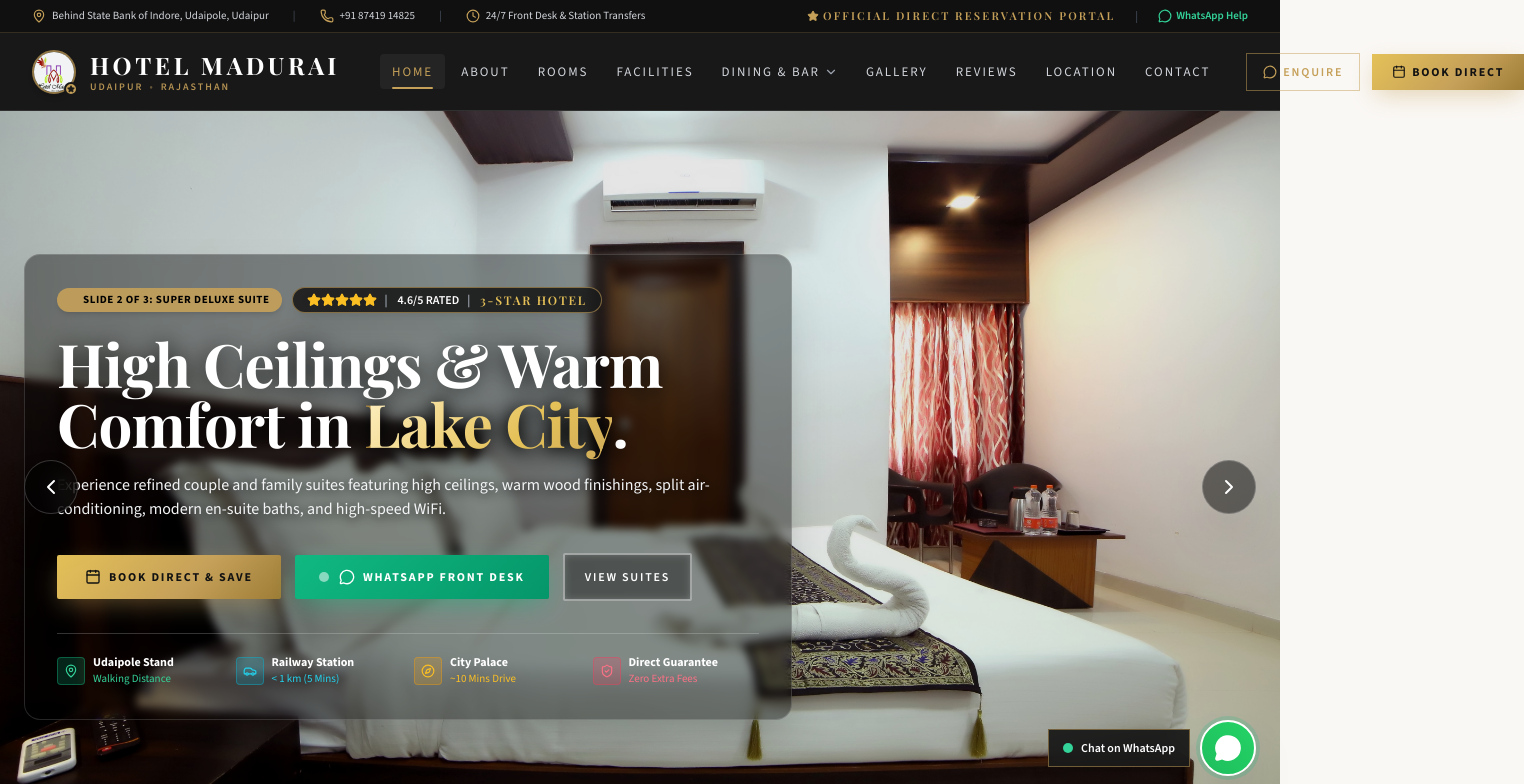
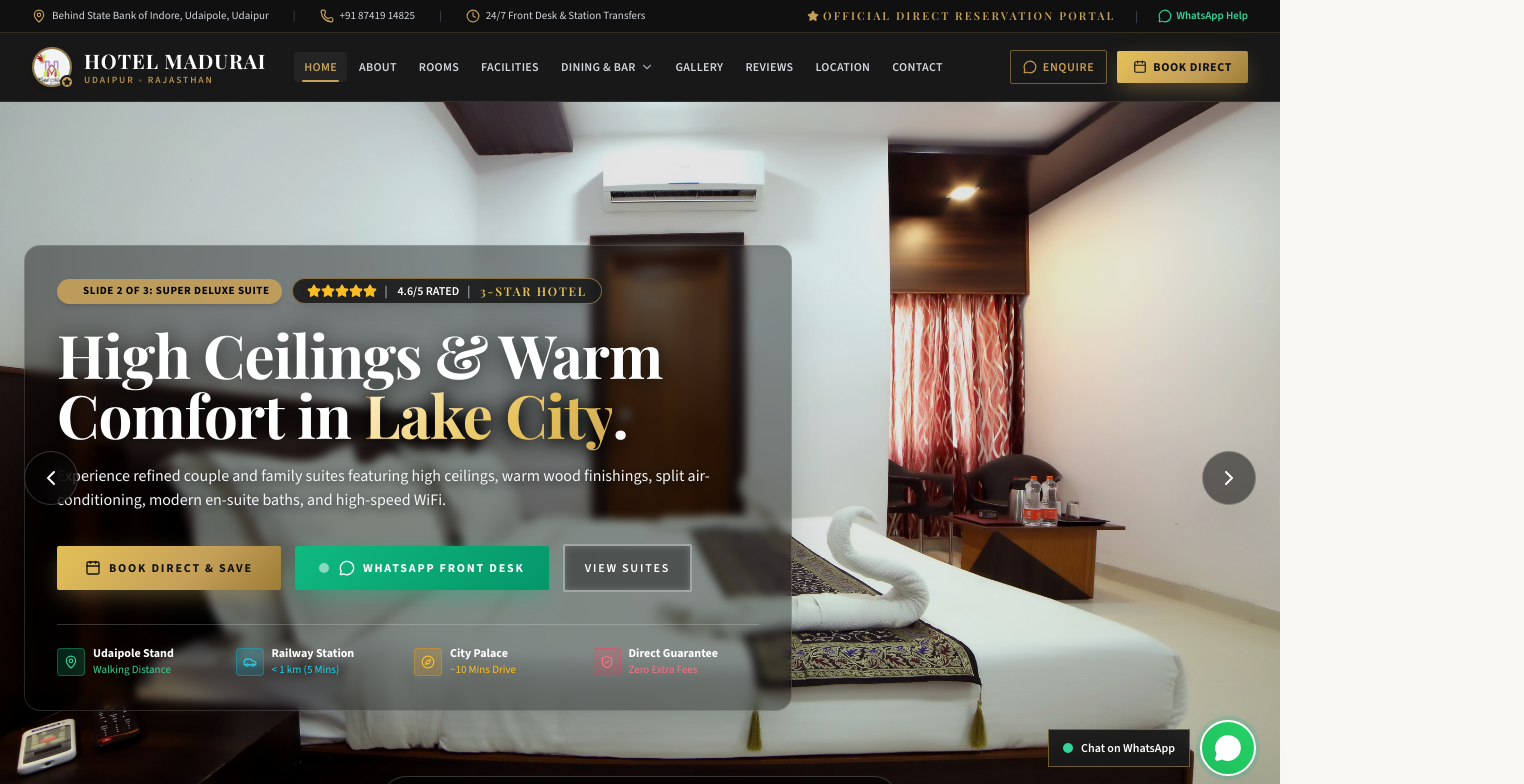
Before and after one commit to Eshbanoliver/maduraihotel, a React (Vite) app: page / in a window 1280 px wide. Shown: the top 784 px of the page, 1524 px wide, since content can reach past the window. Built offline with nearby package versions, Linux system fonts and the light colour scheme; a web font is replaced by a local one.

Commit message:
updated files

```diff
--- a/src/components/Navbar.tsx
+++ b/src/components/Navbar.tsx
@@ -94,7 +94,7 @@ export const Navbar: React.FC = () => {
       <header className="sticky top-0 z-50 transition-all duration-300">
         {/* Top Luxury Announcement Bar - visible on large screens */}
         <div className="bg-[#101010] text-xs text-gray-300 border-b border-gold/20 hidden lg:block">
-          <div className="w-full max-w-[1440px] mx-auto px-4 sm:px-8 py-2 flex justify-between items-center">
+          <div className="w-full max-w-[1440px] mx-auto px-4 sm:px-6 lg:px-8 py-2 flex justify-between items-center">
 
             <div className="flex items-center space-x-6 text-[11px]">
               <span className="flex items-center text-gray-300 hover:text-gold transition">
@@ -140,42 +140,42 @@ export const Navbar: React.FC = () => {
         <nav
           className={`w-full transition-all duration-300 ${
             scrolled
-              ? 'bg-[#141414]/98 backdrop-blur-xl shadow-2xl py-3 border-b border-gold/30'
-              : 'bg-[#181818] py-4 border-b border-white/10'
+              ? 'bg-[#141414]/98 backdrop-blur-xl shadow-2xl py-2.5 sm:py-3 border-b border-gold/30'
+              : 'bg-[#181818] py-3 sm:py-3.5 border-b border-white/10'
           }`}
         >
-          <div className="w-full max-w-[1440px] mx-auto px-4 sm:px-8 flex items-center justify-between">
+          <div className="w-full max-w-[1440px] mx-auto px-4 sm:px-6 lg:px-8 flex items-center justify-between gap-2 lg:gap-3">
 
             {/* Logo / Brand Identity - Fixed flex-shrink-0 with clear separation */}
-            <Link to="/" className="flex items-center space-x-3.5 group flex-shrink-0 mr-6 lg:mr-8 xl:mr-10">
+            <Link to="/" className="flex items-center space-x-2.5 sm:space-x-3 group flex-shrink-0 mr-2 xl:mr-4">
               <div className="relative flex-shrink-0">
                 <img
                   src="/images/hotel-madurai-logo.jpg"
                   alt="Hotel Madurai Emblem"
-                  className="w-10 h-10 sm:w-11 sm:h-11 rounded-full border-2 border-gold/70 object-cover shadow-md group-hover:scale-105 transition duration-300"
+                  className="w-9 h-9 sm:w-10 sm:h-10 rounded-full border-2 border-gold/70 object-cover shadow-md group-hover:scale-105 transition duration-300"
                 />
                 <span className="absolute -bottom-0.5 -right-0.5 w-3.5 h-3.5 bg-gold rounded-full border-2 border-[#181818] flex items-center justify-center">
                   <Star className="w-2 h-2 text-[#181818] fill-[#181818]" />
                 </span>
               </div>
               <div className="flex flex-col">
-                <span className="font-serif text-base sm:text-xl xl:text-2xl font-bold tracking-luxury text-white group-hover:text-gold transition duration-200 whitespace-nowrap">
+                <span className="font-serif text-sm sm:text-base lg:text-lg xl:text-xl font-bold tracking-wider text-white group-hover:text-gold transition duration-200 whitespace-nowrap">
                   HOTEL MADURAI
                 </span>
-                <span className="text-[8.5px] sm:text-[10px] tracking-widest uppercase text-gold/90 font-sans font-semibold -mt-0.5 flex items-center whitespace-nowrap">
+                <span className="text-[8px] sm:text-[9.5px] tracking-widest uppercase text-gold/90 font-sans font-semibold -mt-0.5 flex items-center whitespace-nowrap">
                   <span>UDAIPUR</span>
-                  <span className="mx-1.5 opacity-50">•</span>
+                  <span className="mx-1 opacity-50">•</span>
                   <span>RAJASTHAN</span>
                 </span>
               </div>
             </Link>
 
-            {/* Desktop Navigation Links - Perfectly spaced without colliding */}
-            <div className="hidden xl:flex items-center space-x-1 2xl:space-x-2">
+            {/* Desktop Navigation Links - Compact & robust spacing to prevent overflow */}
+            <div className="hidden xl:flex items-center space-x-0.5 2xl:space-x-1 flex-shrink">
               {/* Home */}
               <Link
                 to="/"
-                className={`px-3 py-2 text-[12px] xl:text-[13px] uppercase tracking-luxury font-medium transition-all duration-200 relative whitespace-nowrap rounded ${
+                className={`px-2 xl:px-2.5 py-1.5 text-[11px] xl:text-[12px] 2xl:text-[12.5px] uppercase tracking-wide font-semibold transition-all duration-200 relative whitespace-nowrap rounded ${
                   isActive('/')
                     ? 'text-gold font-bold bg-white/5'
                     : 'text-gray-300 hover:text-gold hover:bg-white/5'
@@ -183,14 +183,14 @@ export const Navbar: React.FC = () => {
               >
                 Home
                 {isActive('/') && (
-                  <span className="absolute bottom-0 left-3 right-3 h-[2px] bg-gold rounded-full" />
+                  <span className="absolute bottom-0 left-2 right-2 h-[2px] bg-gold rounded-full" />
                 )}
               </Link>
 
               {/* About */}
               <Link
                 to="/about"
-                className={`px-3 py-2 text-[12px] xl:text-[13px] uppercase tracking-luxury font-medium transition-all duration-200 relative whitespace-nowrap rounded ${
+                className={`px-2 xl:px-2.5 py-1.5 text-[11px] xl:text-[12px] 2xl:text-[12.5px] uppercase tracking-wide font-semibold transition-all duration-200 relative whitespace-nowrap rounded ${
                   isActive('/about')
                     ? 'text-gold font-bold bg-white/5'
                     : 'text-gray-300 hover:text-gold hover:bg-white/5'
@@ -198,14 +198,14 @@ export const Navbar: React.FC = () => {
               >
                 About
                 {isActive('/about') && (
-                  <span className="absolute bottom-0 left-3 right-3 h-[2px] bg-gold rounded-full" />
+                  <span className="absolute bottom-0 left-2 right-2 h-[2px] bg-gold rounded-full" />
                 )}
               </Link>
 
               {/* Rooms */}
               <Link
                 to="/rooms"
-                className={`px-3 py-2 text-[12px] xl:text-[13px] uppercase tracking-luxury font-medium transition-all duration-200 relative whitespace-nowrap rounded ${
+                className={`px-2 xl:px-2.5 py-1.5 text-[11px] xl:text-[12px] 2xl:text-[12.5px] uppercase tracking-wide font-semibold transition-all duration-200 relative whitespace-nowrap rounded ${
                   isActive('/rooms')
                     ? 'text-gold font-bold bg-white/5'
                     : 'text-gray-300 hover:text-gold hover:bg-white/5'
@@ -213,14 +213,14 @@ export const Navbar: React.FC = () => {
               >
                 Rooms
                 {isActive('/rooms') && (
-                  <span className="absolute bottom-0 left-3 right-3 h-[2px] bg-gold rounded-full" />
+                  <span className="absolute bottom-0 left-2 right-2 h-[2px] bg-gold rounded-full" />
                 )}
               </Link>
 
               {/* Facilities */}
               <Link
                 to="/facilities"
-                className={`px-3 py-2 text-[12px] xl:text-[13px] uppercase tracking-luxury font-medium transition-all duration-200 relative whitespace-nowrap rounded ${
+                className={`px-2 xl:px-2.5 py-1.5 text-[11px] xl:text-[12px] 2xl:text-[12.5px] uppercase tracking-wide font-semibold transition-all duration-200 relative whitespace-nowrap rounded ${
                   isActive('/facilities')
                     ? 'text-gold font-bold bg-white/5'
                     : 'text-gray-300 hover:text-gold hover:bg-white/5'
@@ -228,7 +228,7 @@ export const Navbar: React.FC = () => {
               >
                 Facilities
                 {isActive('/facilities') && (
-                  <span className="absolute bottom-0 left-3 right-3 h-[2px] bg-gold rounded-full" />
+                  <span className="absolute bottom-0 left-2 right-2 h-[2px] bg-gold rounded-full" />
                 )}
               </Link>
 
@@ -241,7 +241,7 @@ export const Navbar: React.FC = () => {
               >
                 <button
                   onClick={() => setDiningDropdownOpen(!diningDropdownOpen)}
-                  className={`px-3 py-2 text-[12px] xl:text-[13px] uppercase tracking-luxury font-medium transition-all duration-200 relative whitespace-nowrap rounded inline-flex items-center space-x-1 ${
+                  className={`px-2 xl:px-2.5 py-1.5 text-[11px] xl:text-[12px] 2xl:text-[12.5px] uppercase tracking-wide font-semibold transition-all duration-200 relative whitespace-nowrap rounded inline-flex items-center space-x-1 ${
                     isDiningActive()
                       ? 'text-gold font-bold bg-white/5'
                       : 'text-gray-300 hover:text-gold hover:bg-white/5'
@@ -251,7 +251,7 @@ export const Navbar: React.FC = () => {
                   <span>Dining & Bar</span>
                   <ChevronDown className={`w-3.5 h-3.5 transition-transform duration-200 ${diningDropdownOpen ? 'rotate-180 text-gold' : 'text-gray-400'}`} />
                   {isDiningActive() && (
-                    <span className="absolute bottom-0 left-3 right-3 h-[2px] bg-gold rounded-full" />
+                    <span className="absolute bottom-0 left-2 right-2 h-[2px] bg-gold rounded-full" />
                   )}
                 </button>
 
@@ -309,7 +309,7 @@ export const Navbar: React.FC = () => {
               {/* Gallery */}
               <Link
                 to="/gallery"
-                className={`px-3 py-2 text-[12px] xl:text-[13px] uppercase tracking-luxury font-medium transition-all duration-200 relative whitespace-nowrap rounded ${
+                className={`px-2 xl:px-2.5 py-1.5 text-[11px] xl:text-[12px] 2xl:text-[12.5px] uppercase tracking-wide font-semibold transition-all duration-200 relative whitespace-nowrap rounded ${
                   isActive('/gallery')
                     ? 'text-gold font-bold bg-white/5'
                     : 'text-gray-300 hover:text-gold hover:bg-white/5'
@@ -317,14 +317,14 @@ export const Navbar: React.FC = () => {
               >
                 Gallery
                 {isActive('/gallery') && (
-                  <span className="absolute bottom-0 left-3 right-3 h-[2px] bg-gold rounded-full" />
+                  <span className="absolute bottom-0 left-2 right-2 h-[2px] bg-gold rounded-full" />
                 )}
               </Link>
 
               {/* Reviews */}
               <Link
                 to="/testimonials"
-                className={`px-3 py-2 text-[12px] xl:text-[13px] uppercase tracking-luxury font-medium transition-all duration-200 relative whitespace-nowrap rounded ${
+                className={`px-2 xl:px-2.5 py-1.5 text-[11px] xl:text-[12px] 2xl:text-[12.5px] uppercase tracking-wide font-semibold transition-all duration-200 relative whitespace-nowrap rounded ${
                   isActive('/testimonials')
                     ? 'text-gold font-bold bg-white/5'
                     : 'text-gray-300 hover:text-gold hover:bg-white/5'
@@ -332,14 +332,14 @@ export const Navbar: React.FC = () => {
               >
                 Reviews
                 {isActive('/testimonials') && (
-                  <span className="absolute bottom-0 left-3 right-3 h-[2px] bg-gold rounded-full" />
+                  <span className="absolute bottom-0 left-2 right-2 h-[2px] bg-gold rounded-full" />
                 )}
               </Link>
 
               {/* Location */}
               <Link
                 to="/location"
-                className={`px-3 py-2 text-[12px] xl:text-[13px] uppercase tracking-luxury font-medium transition-all duration-200 relative whitespace-nowrap rounded ${
+                className={`px-2 xl:px-2.5 py-1.5 text-[11px] xl:text-[12px] 2xl:text-[12.5px] uppercase tracking-wide font-semibold transition-all duration-200 relative whitespace-nowrap rounded ${
                   isActive('/location')
                     ? 'text-gold font-bold bg-white/5'
                     : 'text-gray-300 hover:text-gold hover:bg-white/5'
@@ -347,14 +347,14 @@ export const Navbar: React.FC = () => {
               >
                 Location
                 {isActive('/location') && (
-                  <span className="absolute bottom-0 left-3 right-3 h-[2px] bg-gold rounded-full" />
+                  <span className="absolute bottom-0 left-2 right-2 h-[2px] bg-gold rounded-full" />
                 )}
               </Link>
 
               {/* Contact */}
               <Link
                 to="/contact"
-                className={`px-3 py-2 text-[12px] xl:text-[13px] uppercase tracking-luxury font-medium transition-all duration-200 relative whitespace-nowrap rounded ${
+                className={`px-2 xl:px-2.5 py-1.5 text-[11px] xl:text-[12px] 2xl:text-[12.5px] uppercase tracking-wide font-semibold transition-all duration-200 relative whitespace-nowrap rounded ${
                   isActive('/contact')
                     ? 'text-gold font-bold bg-white/5'
                     : 'text-gray-300 hover:text-gold hover:bg-white/5'
@@ -362,18 +362,18 @@ export const Navbar: React.FC = () => {
               >
                 Contact
                 {isActive('/contact') && (
-                  <span className="absolute bottom-0 left-3 right-3 h-[2px] bg-gold rounded-full" />
+                  <span className="absolute bottom-0 left-2 right-2 h-[2px] bg-gold rounded-full" />
                 )}
               </Link>
             </div>
 
-            {/* Header Right Action CTA Buttons */}
-            <div className="hidden sm:flex items-center space-x-3 flex-shrink-0 ml-4 xl:ml-6">
+            {/* Header Right Action CTA Buttons - Fixed ml-auto & compact to eliminate right collapse */}
+            <div className="hidden sm:flex items-center space-x-2 xl:space-x-2.5 flex-shrink-0 ml-auto pl-1 sm:pl-2">
               <a
                 href={getWhatsAppUrl()}
                 target="_blank"
                 rel="noopener noreferrer"
-                className="hidden xl:inline-flex items-center justify-center px-4 py-2.5 text-xs uppercase tracking-luxury font-semibold border border-gold/50 text-gold hover:bg-gold hover:text-[#141414] transition duration-200 whitespace-nowrap"
+                className="hidden xl:inline-flex items-center justify-center px-3 py-2 text-xs uppercase tracking-wider font-semibold border border-gold/50 text-gold hover:bg-gold hover:text-[#141414] transition duration-200 whitespace-nowrap rounded-sm"
               >
                 <MessageCircle className="w-3.5 h-3.5 mr-1.5" />
                 Enquire
@@ -382,7 +382,7 @@ export const Navbar: React.FC = () => {
                 href={HOTEL_INFO.bookingUrl}
                 target="_blank"
                 rel="noopener noreferrer"
-                className="gold-glow-button shimmer-badge inline-flex items-center justify-center px-5 py-2.5 text-xs uppercase tracking-luxury font-bold text-[#121212] shadow-lg transition-all duration-200 hover:scale-[1.03] active:scale-95 whitespace-nowrap cursor-pointer"
+                className="gold-glow-button shimmer-badge inline-flex items-center justify-center px-3.5 py-2 xl:px-4 xl:py-2 text-xs uppercase tracking-wider font-bold text-[#121212] shadow-lg transition-all duration-200 hover:scale-[1.03] active:scale-95 whitespace-nowrap cursor-pointer rounded-sm"
               >
                 <Calendar className="w-3.5 h-3.5 mr-1.5" />
                 Book Direct
```
